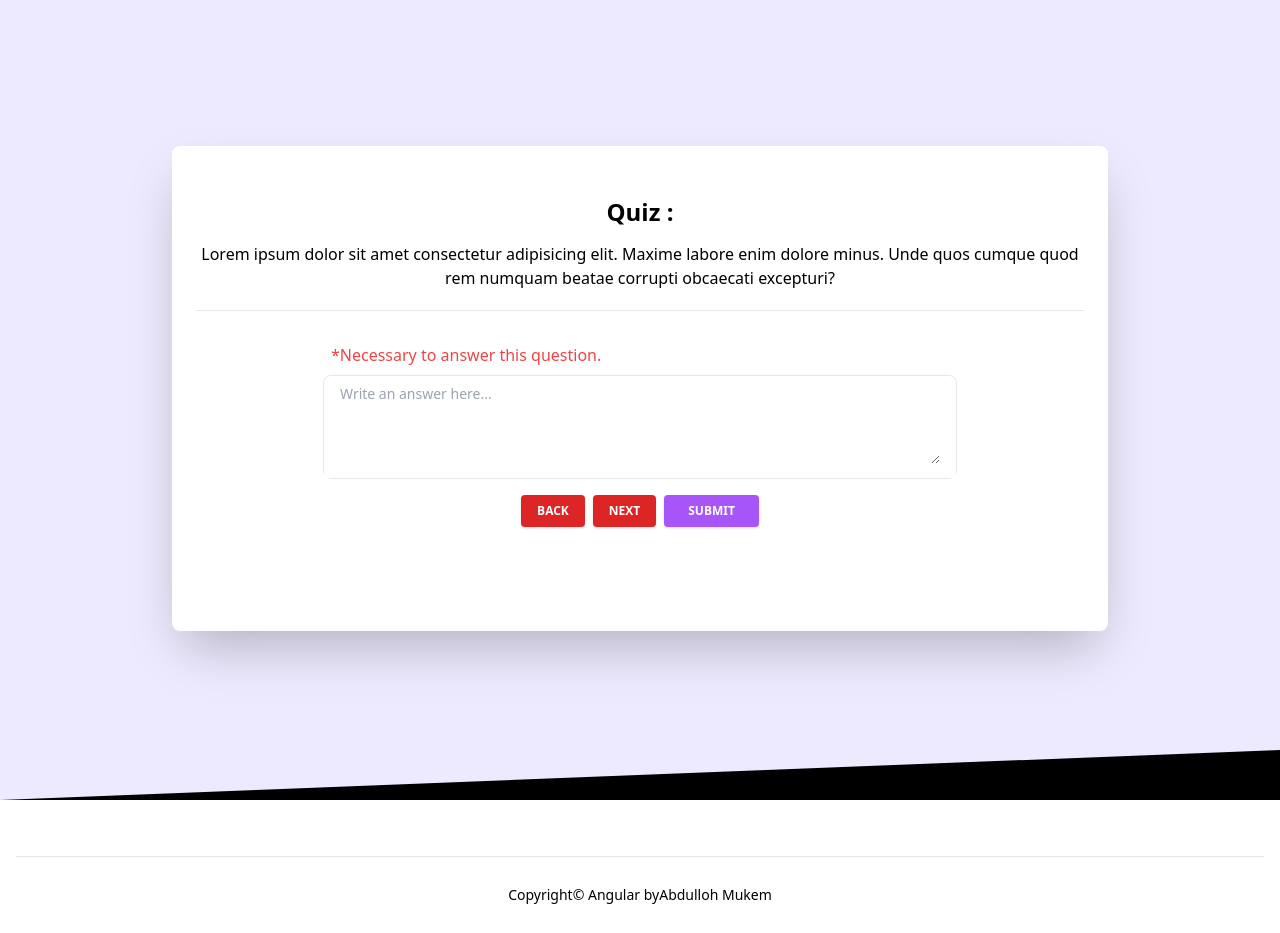
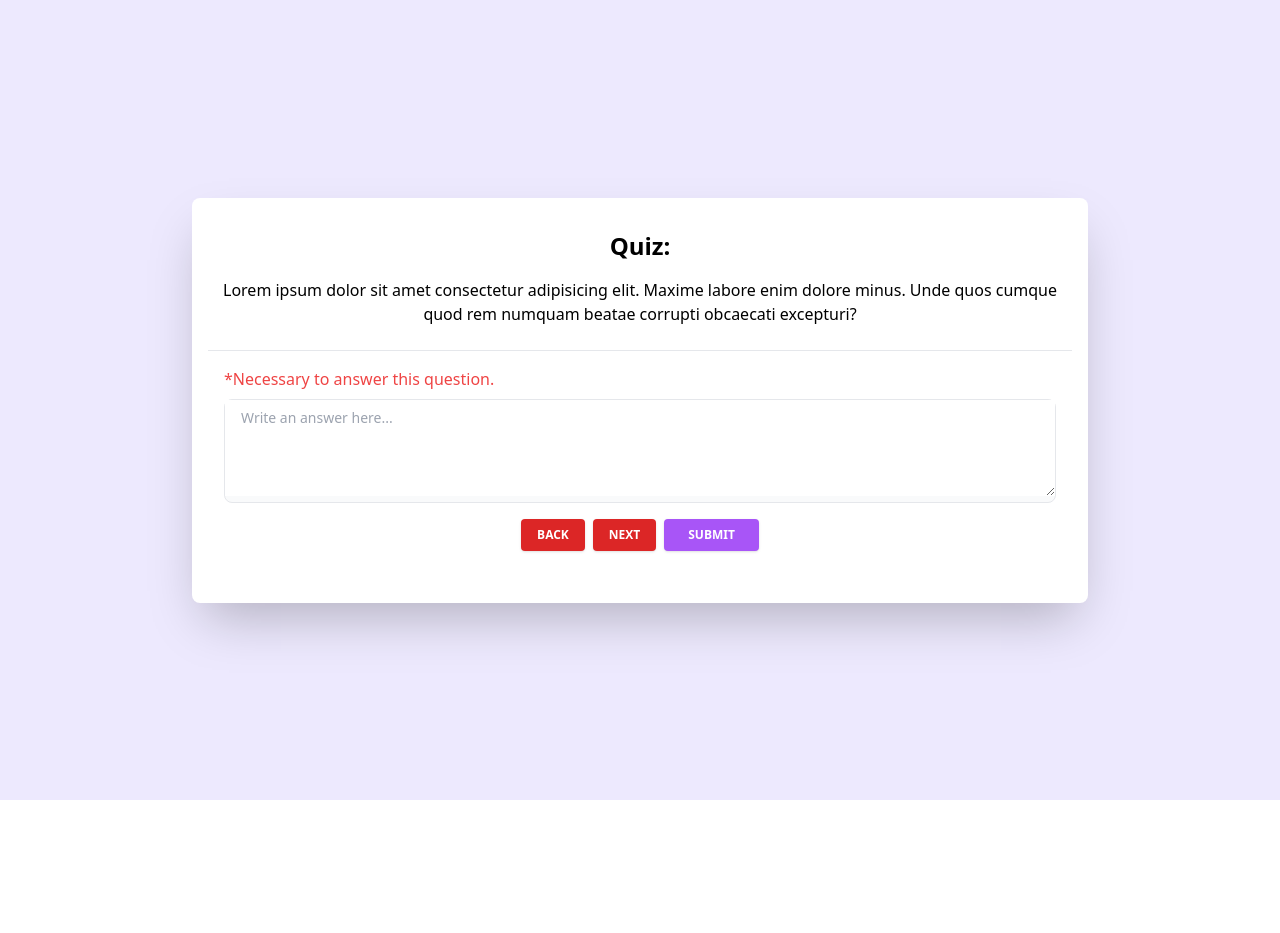
Before and after one commit to AldsDeveloper/Angular17, an Angular app: page /exams/1 in a window 1280 px wide. After the commit the page ends 800 px from the top, so only its background shows below. Built offline with nearby package versions, Linux system fonts and the light colour scheme.

Commit message:
initial commit

```diff
--- a/src/app/components/footer/footer.component.html
+++ b/src/app/components/footer/footer.component.html
@@ -1,28 +1,12 @@
 <footer class="relative pt-8 pb-6 footer bg-blueGray-200">
-  <div
-    class="absolute top-0 left-0 right-0 bottom-auto w-full h-20 -mt-20 overflow-hidden pointer-events-none"
-    style="transform: translateZ(0)"
-  >
-    <svg
-      class="absolute bottom-0 overflow-hidden"
-      xmlns="http://www.w3.org/2000/svg"
-      preserveAspectRatio="none"
-      version="1.1"
-      viewBox="0 0 2560 100"
-      x="0"
-      y="0"
-    >
-      <polygon
-        class="fill-current text-blueGray-200"
-        points="2560 0 2560 100 0 100"
-      ></polygon>
-    </svg>
+  <div class="absolute top-0 left-0 right-0 bottom-auto w-full h-20 -mt-20 overflow-hidden pointer-events-none" style="transform: translateZ(0)">
+    <svg class="absolute bottom-0 overflow-hidden" xmlns="http://www.w3.org/2000/svg" preserveAspectRatio="none" version="1.1" viewBox="0 0 2560 100" x="0" y="0"><polygon class="fill-current text-blueGray-200"points="2560 0 2560 100 0 100"></polygon></svg>
   </div>
   <div class="container px-4 mx-auto">
     <hr class="my-6 border-blueGray-300" />
     <div class="flex flex-wrap items-center justify-center md:justify-between">
       <div class="w-full px-4 mx-auto text-center md:w-4/12">
-        <div class="py-1 text-sm text-blueGray-500">Copyright© Angular by<a href="https://www.creative-tim.com?ref=na-footer" class="text-blueGray-500 hover:text-blueGray-800">Abdulloh Mukem</a></div>
+        <div class="py-1 text-sm text-gray-500">Copyright© Angular by<a href="https://www.creative-tim.com?ref=na-footer" class="text-blueGray-500 hover:text-blueGray-800">Abdulloh Mukem</a></div>
       </div>
     </div>
   </div>
--- a/src/app/view/exams/exams.component.html
+++ b/src/app/view/exams/exams.component.html
@@ -1,33 +1,25 @@
-<main class="flex items-center justify-center min-h-screen bg-violet-100">
-  <section class="flex justify-center w-full h-full justify-items-center">
-    <div class="container px-4 mx-auto">
-      <div class="flex flex-col items-center w-full min-w-0 mx-auto mb-6 break-words bg-white rounded-lg shadow-2xl lg:w-9/12">
-        <div class="w-full px-6 py-12 text-center rounded-lg">
+<main class="flex flex-col items-center justify-center min-h-screen bg-violet-100">
+  <section class="flex flex-col justify-center w-full max-w-4xl mx-auto">
+    <div class="px-4 py-8 bg-white rounded-lg shadow-2xl">
       <div class="text-center">
-            <p class="mb-3 text-2xl font-semibold leading-normal text-blueGray-700">Quiz :</p>
-            <p class="mb-3 text-1xl text-blueGray-700">Lorem ipsum dolor sit amet consectetur adipisicing elit. Maxime labore enim dolore minus. Unde quos cumque quod rem numquam beatae corrupti obcaecati excepturi?</p>
+        <p class="mb-4 text-2xl font-semibold text-blueGray-700">Quiz:</p>
+        <p class="text-blueGray-700">Lorem ipsum dolor sit amet consectetur adipisicing elit. Maxime labore enim dolore minus. Unde quos cumque quod rem numquam beatae corrupti obcaecati excepturi?</p>
       </div>
-          <div class="my-5 text-center border-t border-blueGray-200">
-            <div class="flex flex-wrap justify-center">
-              <div class="w-full px-4 py-8 lg:w-9/12">
-                <p class="mb-2 ml-2 text-left text-red-500 text-1xl">*Necessary to answer this question.</p>
-                <div class="w-full mb-4 border border-gray-200 rounded-lg bg-gray-50">
-                  <div class="px-4 py-2 bg-white rounded-t-lg">
-                    <textarea id="answer-" name="answer-" rows="4" class="w-full px-0 text-sm text-gray-900 bg-white border-0 focus:ring-0" placeholder="Write an answer here..." required></textarea>
-                  </div>
+      <div class="mt-6 border-t border-blueGray-200">
+        <div class="flex flex-wrap justify-center py-4">
+          <div class="w-full px-4">
+            <p class="mb-2 text-left text-red-500">*Necessary to answer this question.</p>
+            <div class="mb-4 border border-gray-200 rounded-lg bg-gray-50">
+              <textarea id="answer-" name="answer-" rows="4" class="w-full px-4 py-2 text-sm text-gray-900 bg-white border-0 focus:ring-0" placeholder="Write an answer here..." required></textarea>
             </div>
             <div class="flex justify-center space-x-2">
               <button class="px-4 py-2 mb-1 text-xs font-bold text-white uppercase transition-all duration-150 ease-linear bg-red-600 rounded shadow outline-none active:bg-red-700 hover:shadow-md focus:outline-none" type="button">Back</button>
               <button class="px-4 py-2 mb-1 text-xs font-bold text-white uppercase transition-all duration-150 ease-linear bg-red-600 rounded shadow outline-none active:bg-red-700 hover:shadow-md focus:outline-none" type="button">Next</button>
-                  <button class="px-4 py-2 mb-1 text-xs font-bold text-white uppercase transition-all duration-150 ease-linear bg-purple-500 rounded shadow outline-none active:bg-red-700 hover:shadow-md focus:outline-none md:px-6 md:py-2" type="button">Submit</button>
-                </div>
-              </div>
+              <button class="px-6 py-2 mb-1 text-xs font-bold text-white uppercase transition-all duration-150 ease-linear bg-purple-500 rounded shadow outline-none active:bg-red-700 hover:shadow-md focus:outline-none" type="button">Submit</button>
             </div>
           </div>
         </div>
       </div>
     </div>
   </section>
-
 </main>
-<app-footer></app-footer>
```
Also changed, not shown: src/app/view/exams/exams.component.ts (+7 -1 lines). Lines whose indentation alone changed are shown as unchanged.
